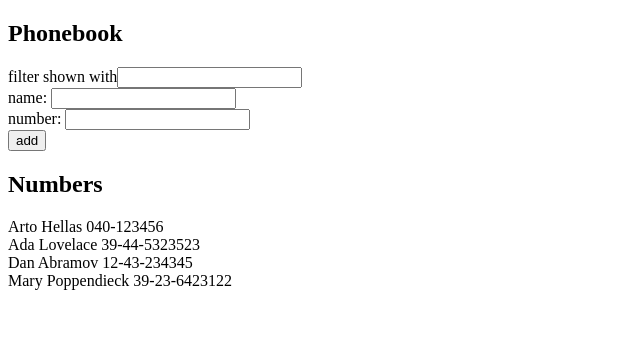
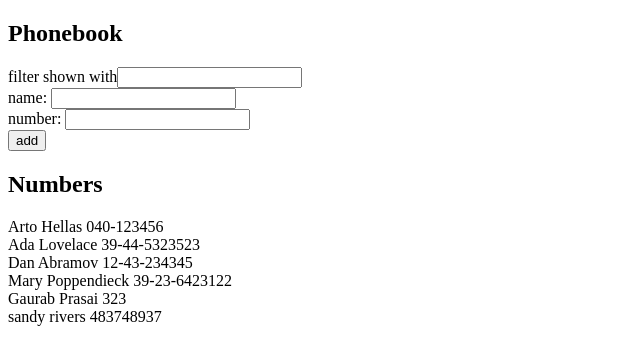
Before and after one commit to GaurabPrasai/fullstackopen, a React (Vite) app in the folder part2/The Phonebook/: page / in a window 1280 px wide. Shown: the top 364 px of the page, without its empty margins (0-640 px from the left). Built offline with nearby package versions, Linux system fonts and the light colour scheme; data requests are answered from the project's data file.

Commit message:
feat: added a feat. to save the data in backend also

```diff
--- a/part2/The Phonebook/db.json
+++ b/part2/The Phonebook/db.json
@@ -1,5 +1,5 @@
 {
-    "persons":[
+  "persons": [
     {
       "name": "Arto Hellas",
       "number": "040-123456",
@@ -19,6 +19,16 @@
       "name": "Mary Poppendieck",
       "number": "39-23-6423122",
       "id": "4"
+    },
+    {
+      "id": "41",
+      "name": "Gaurab Prasai",
+      "number": "323"
+    },
+    {
+      "id": "411",
+      "name": "sandy rivers",
+      "number": "483748937"
     }
   ]
 }
--- a/part2/The Phonebook/src/App.jsx
+++ b/part2/The Phonebook/src/App.jsx
@@ -43,8 +43,12 @@ const App = () => {
       id: persons.length > 0 ? persons[persons.length - 1].id + 1 : 1,
     };
 
-    setPersons(persons.concat(personToAdd));
-    setNewPerson({ name: "", number: "" });
+    axios
+      .post("http://localhost:3001/persons", personToAdd)
+      .then((response) => {
+        setPersons(persons.concat(response.data));
+        setNewPerson({ name: "", number: "" });
+      });
   };
 
   const filteredPerson = persons.filter((person) =>
```
Lines whose indentation alone changed are shown as unchanged.
